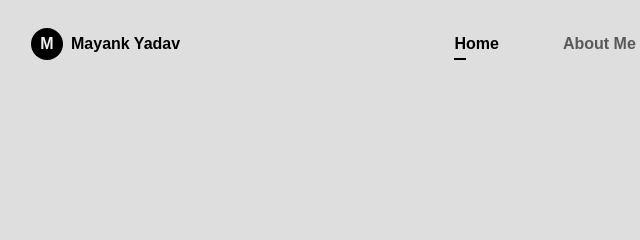
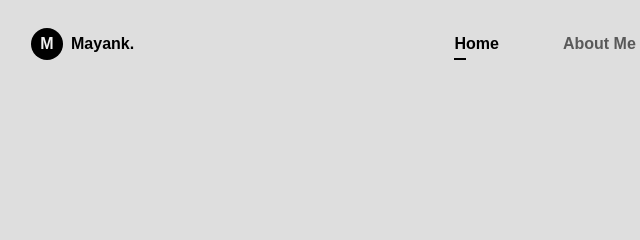
Before and after one commit to mayankthukran/Portfolio_Website, a plain HTML site: page index.html in a window 1280 px wide. Shown: the top 240 px of the page, 49-689 px from the left. Drawn offline with nearby package versions, Linux system fonts and the light colour scheme; a web font is replaced by a local one.

Commit message:
Update index.html

```diff
--- a/index.html
+++ b/index.html
@@ -13,7 +13,7 @@
       <nav class="nav container">
          <a href="#" class="nav_logo">
             <span class="nav_logo-circle">M</span>
-            <span class="nav_logo_name">Mayank Yadav</span>
+            <span class="nav_logo_name">Mayank.</span>
          </a>
 
          <div class="nav_menu" id="nav-menu">
```
